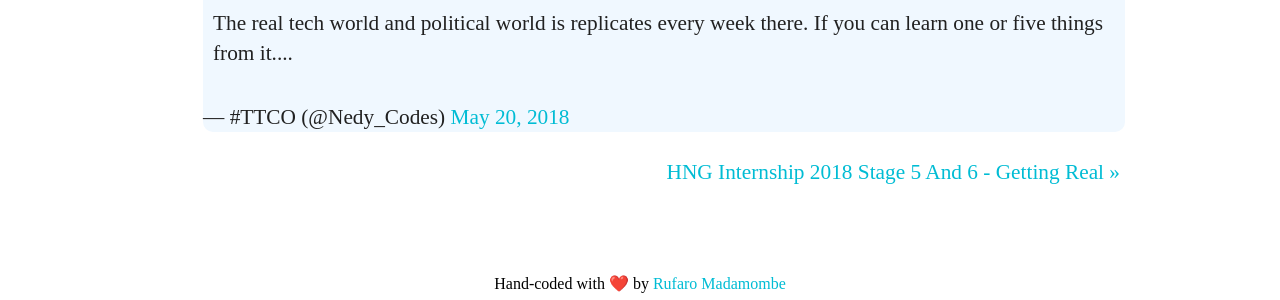
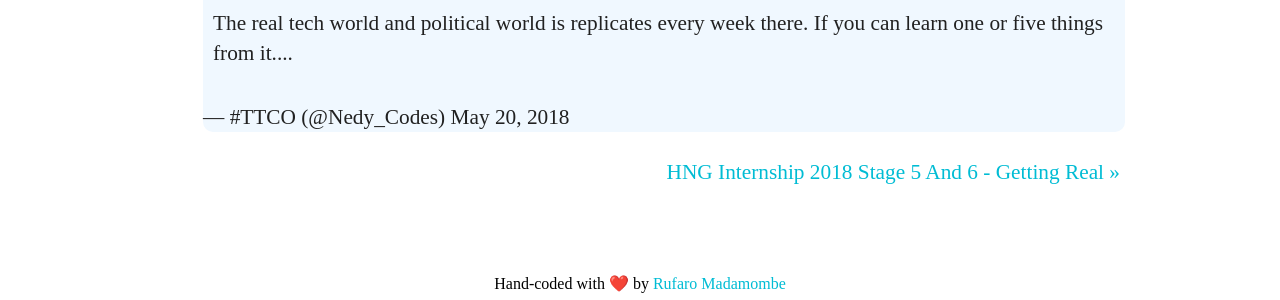
Before and after one commit to Rayhatron/rayhatron.github.io, a Jekyll site: the page built from _posts/hng-internship/2018-06-10-3-key-lessons-i-learned-from-taking-part-in-the-hng-internship-2018.md, in a window 1280 px wide and 900 px high, scrolled down 2793 px. Shown: the part 374-674 px from the top of the window. Built offline with Jekyll 4.4.1, drawn with Linux system fonts in a browser that asks for light colours; nearby versions of some CDN libraries; emoji names are drawn with the system emoji font; some web fonts are replaced; comment, search, counter and statistics services are not loaded; some of the changed lines change nothing that is shown.

Commit message:
Bugfix: 404 link

```diff
--- a/_posts/hng-internship/2018-06-10-3-key-lessons-i-learned-from-taking-part-in-the-hng-internship-2018.md
+++ b/_posts/hng-internship/2018-06-10-3-key-lessons-i-learned-from-taking-part-in-the-hng-internship-2018.md
@@ -59,6 +59,6 @@ Oh yeah, since we are wrapping up this journey of the HNG Internship, here is wh
 <div class="container">
     <blockquote class="twitter-tweet" data-lang="en"><p lang="en" dir="ltr">It&#39;s easy at first, then the challenges keep on progressing until it reaches your level, goes past it and you start fighting to keep yourself afloat. It shows you where you belong. You need to work hard to make it to the end. Thumbs up to <a href="https://twitter.com/markessien?ref_src=twsrc%5Etfw">@markessien</a>  for his project mgt skill.</p>&mdash; Omesu Chinedu (@OmesuC) <a href="https://twitter.com/OmesuC/status/998269454114058240?ref_src=twsrc%5Etfw">May 20, 2018</a></blockquote>
     <blockquote class="twitter-tweet" data-conversation="none" data-lang="en"><p lang="en" dir="ltr">For me it&#39;s the fact that you learn and have to apply what you&#39;ve learned and not apply it as a learner but as a professional</p>&mdash; Nero Paul-Ejukorlem (@nerocodes) <a href="https://twitter.com/nerocodes/status/998516576289730560?ref_src=twsrc%5Etfw">May 21, 2018</a></blockquote>
-    <blockquote class="twitter-tweet" data-conversation="none" data-lang="en"><p lang="en" dir="ltr">Well I will say the truth...<br>The learning experience and the collaboration isn&#39;t the biggest catch of this internship... <br>The real life scenarios are. <br>The real tech world and political world is replicates every week there. If you can learn one or five things from it....</p>&mdash; #TTCO (@Nedy_Codes) <a href="https://twitter.com/Nedy_Codes/status/998304612997320705?ref_src=twsrc%5Etfw">May 20, 2018</a></blockquote>
+    <blockquote class="twitter-tweet" data-conversation="none" data-lang="en"><p lang="en" dir="ltr">Well I will say the truth...<br>The learning experience and the collaboration isn&#39;t the biggest catch of this internship... <br>The real life scenarios are. <br>The real tech world and political world is replicates every week there. If you can learn one or five things from it....</p>&mdash; #TTCO (@Nedy_Codes) May 20, 2018</blockquote>
     <script async src="https://platform.twitter.com/widgets.js" charset="utf-8"></script>
 </div>
```
